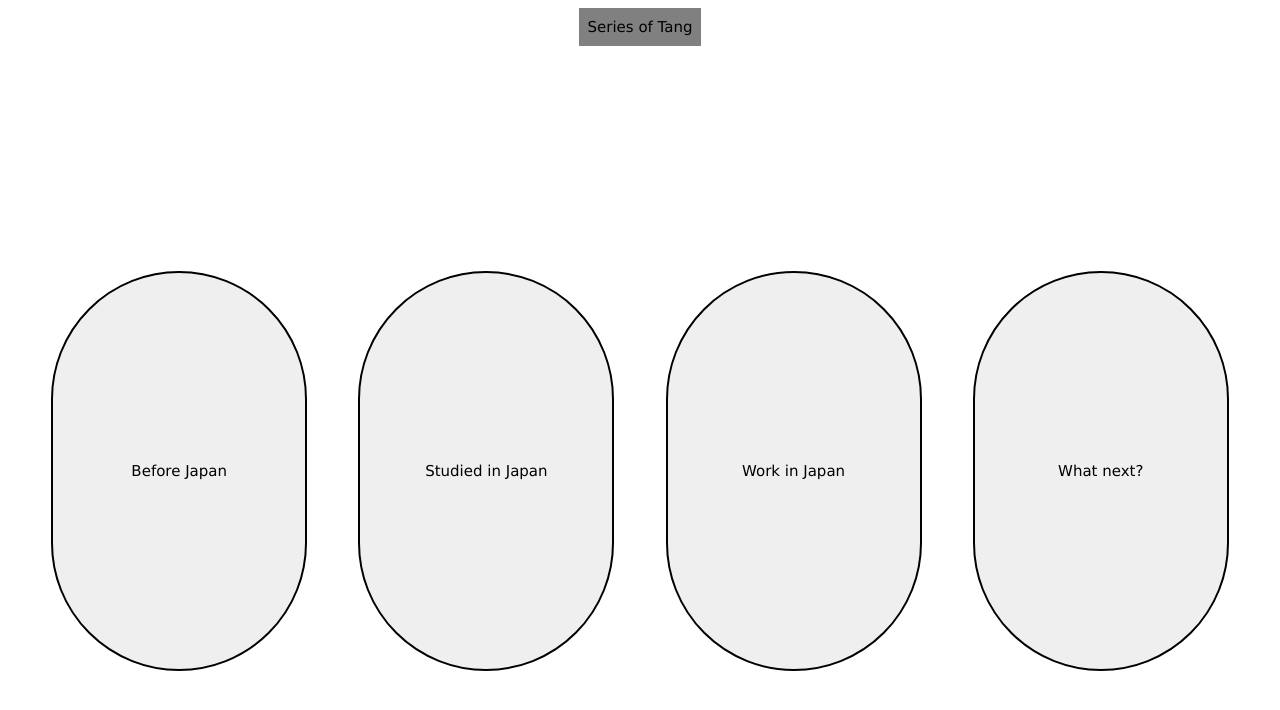
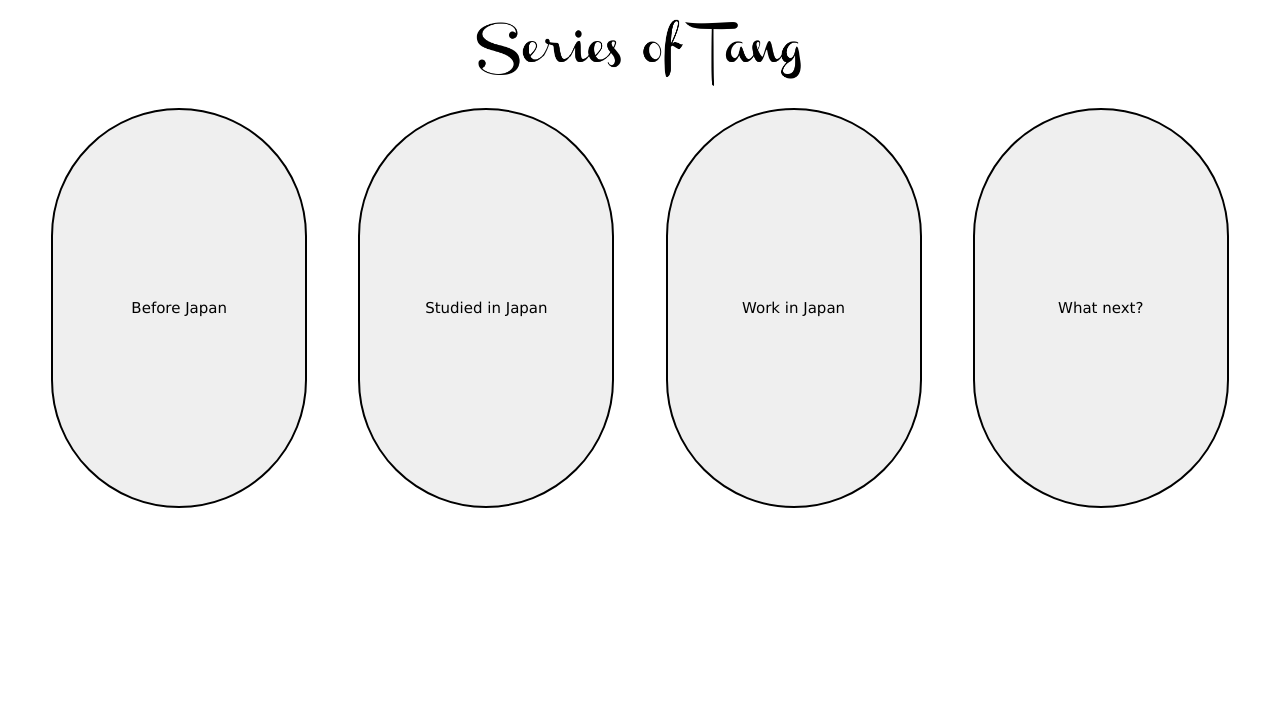
Before and after one commit to candice89/chrysalis-project, a plain HTML site: page series.html in a window 1280 px wide. Drawn offline with nearby package versions, Linux system fonts and the light colour scheme.

Commit message:
change title

```diff
--- a/series.html
+++ b/series.html
@@ -9,9 +9,7 @@
 </head>
 <body>
 <header style="width:100vw;display:flex;justify-content:space-evenly;">
-  <div style="background-color:grey;padding:1ex;margin-top:0.5em;margin-bottom:14em;">
-    Series of Tang
-  </div>
+    <img src="res/title.png" style="height:5em;width:22em;margin-top:1.2em;"></img>
 </header>
 <section style="width:100vw">
   <div class="IH52BvthqFg0QpZ">
```
Also changed, not shown: res/title.png (added).
